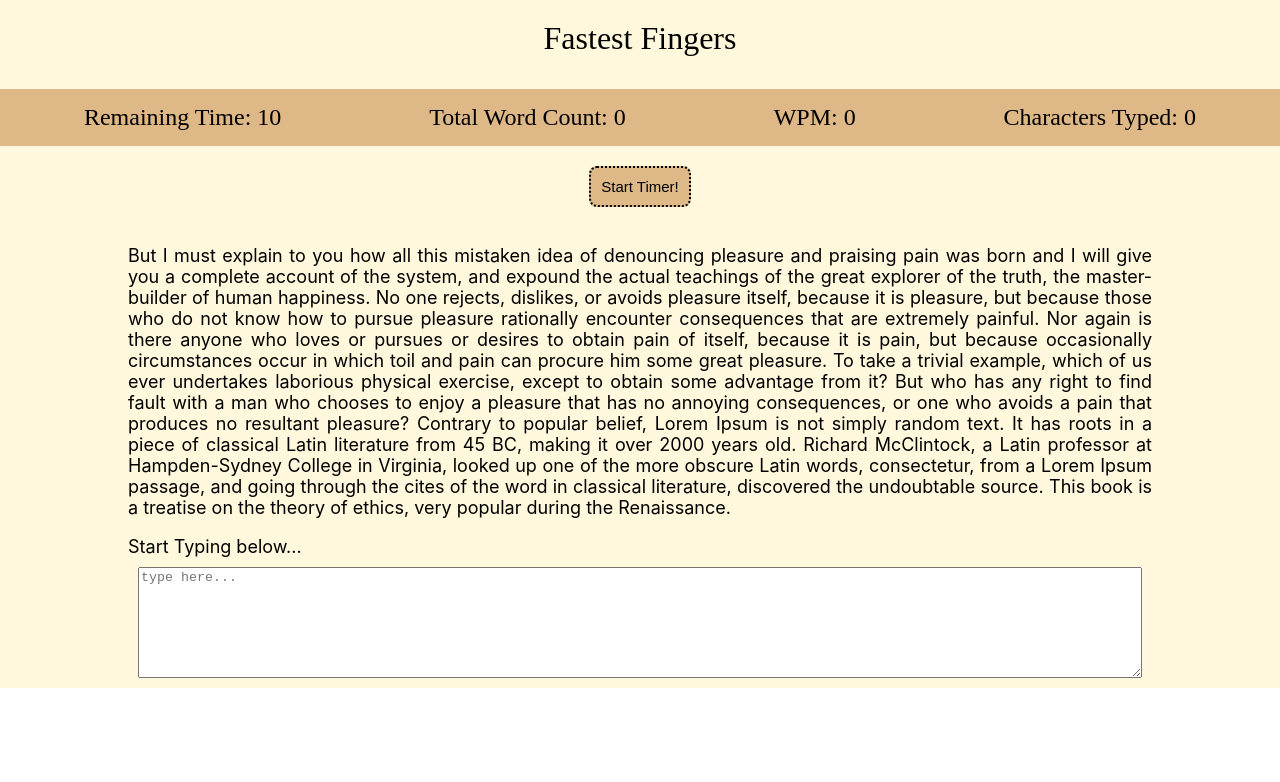
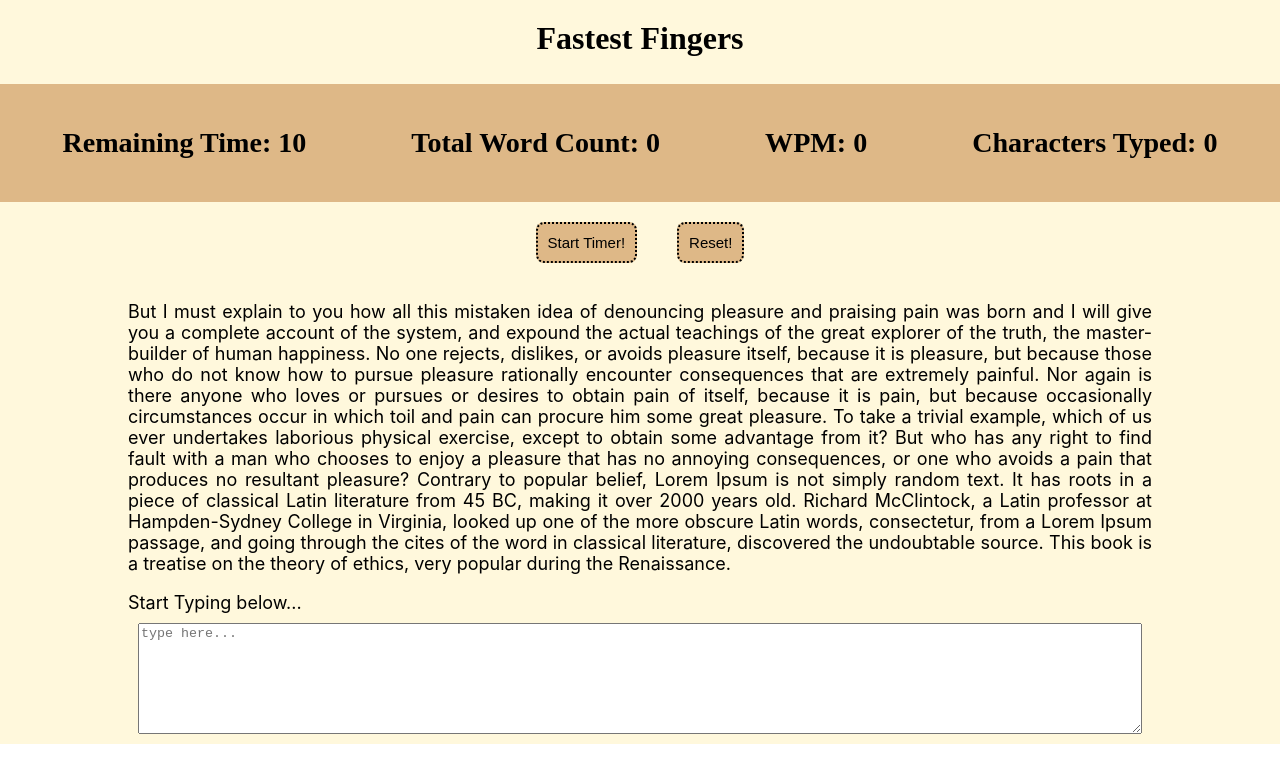
Before and after one commit to thymaster/Typing-Test, a React (Create React App) app: page / in a window 1280 px wide. Shown: the top 782 px of the page. Built offline with nearby package versions, Linux system fonts and the light colour scheme.

Commit message:
Reset functionality added

```diff
--- a/src/Components/Display.jsx
+++ b/src/Components/Display.jsx
@@ -11,16 +11,21 @@ export function Display() {
   const [wordCount, setWordCount] = useState(0);
   const [characterCount, setCharacterCount] = useState(0);
   const [typingSpeed, setTypingSpeed] = useState(0);
+  const [textAreaStatus, setTextAreaStatus] = useState(true);
+  const [color, setColor] = useState("#aadaa9");
+  const [input, setInput] = useState(""); //for entered text
 
   const handleEnd = () => {
     setEnded(true);
     setStarted(false);
+    setTextAreaStatus(false);
     clearInterval(interval);
   };
 
   const handleStart = () => {
     setStarted(true);
     setEnded(false);
+    setTextAreaStatus(true);
     setTimer();
   };
 
@@ -36,29 +41,22 @@ export function Display() {
     }, 1000);
   };
 
-  // useEffect(() => {
-  //   setTimer();
-  //   return () => {
-  //     clearInterval(interval);
-  //   };
-  // }, [timerCount, setTimerCount]);
-
-  const onKeyDownHandler = (event) => {
+  const textChangeHandler = (event) => {
+    setInput(event.target.value);
+    setStarted(true);
     setCharacterCount(event.target.value.length);
     setWordCount(event.target.value.split(" ").filter(Boolean).length);
-    // event.preventDefault();
-    // const { key } = event;
-    // const text = event.target.value.charAt(characterCount);
-    // if (key === text) {
+  };
+
+  // const onKeyDownHandler = (event) => {
   //   setCharacterCount(event.target.value.length);
   //   setWordCount(event.target.value.split(" ").filter(Boolean).length);
-    // }
-  };
+  // };
 
   useEffect(() => {
-    window.addEventListener("keydown", onKeyDownHandler);
+    window.addEventListener("keydown", textChangeHandler);
     return () => {
-      window.removeEventListener("keydown", onKeyDownHandler);
+      window.removeEventListener("keydown", textChangeHandler);
     };
   }, []);
 
@@ -67,23 +65,40 @@ export function Display() {
     setTypingSpeed(Math.ceil(characterCount / 5 / timeRemains));
   };
 
+  const timeLimitHandler = () => {
+    //when timer comes to 0
+    setTextAreaStatus(false);
+    setEnded();
+  };
+
+  const resetButtonHandler = () => {
+    setTextAreaStatus(false);
+    setEnded();
+    window.location.reload();
+  };
+
   return (
     <div class="container">
-      <p className="heading">Fastest Fingers</p>
+      <h2 className="heading">Fastest Fingers</h2>
       <div className="display">
-        <div>Remaining Time: {timerCount}</div>
-        <div className="count">Total Word Count: {wordCount}</div>
-        <div>WPM: {typingSpeed}</div>
-        <div>Characters Typed: {characterCount}</div>
+        <h3 timeLimitHandler={timeLimitHandler}>
+          Remaining Time: {timerCount}
+        </h3>
+        <h3 className="count">Total Word Count: {wordCount}</h3>
+        <h3>WPM: {typingSpeed}</h3>
+        <h3>Characters Typed: {characterCount}</h3>
       </div>
       <button onClick={handleStart} style={{ cursor: "pointer" }}>
         Start Timer!
+      </button>
+      <button onClick={resetButtonHandler} style={{ cursor: "pointer" }}>
+        Reset!
       </button>
       <div className="paragraph">
           <Paragraph />
           <label>Start Typing below...</label>
           <textarea
-          onKeyDown={onKeyDownHandler}
+            onChange={textChangeHandler}
             onKeyUp={typingSpeedCounter}
             className="typingSpace"
             rows="7"
```
Also changed, not shown: src/Components/dynamicContent.jsx (deleted, +0 -10 lines). Lines whose indentation alone changed are shown as unchanged.
